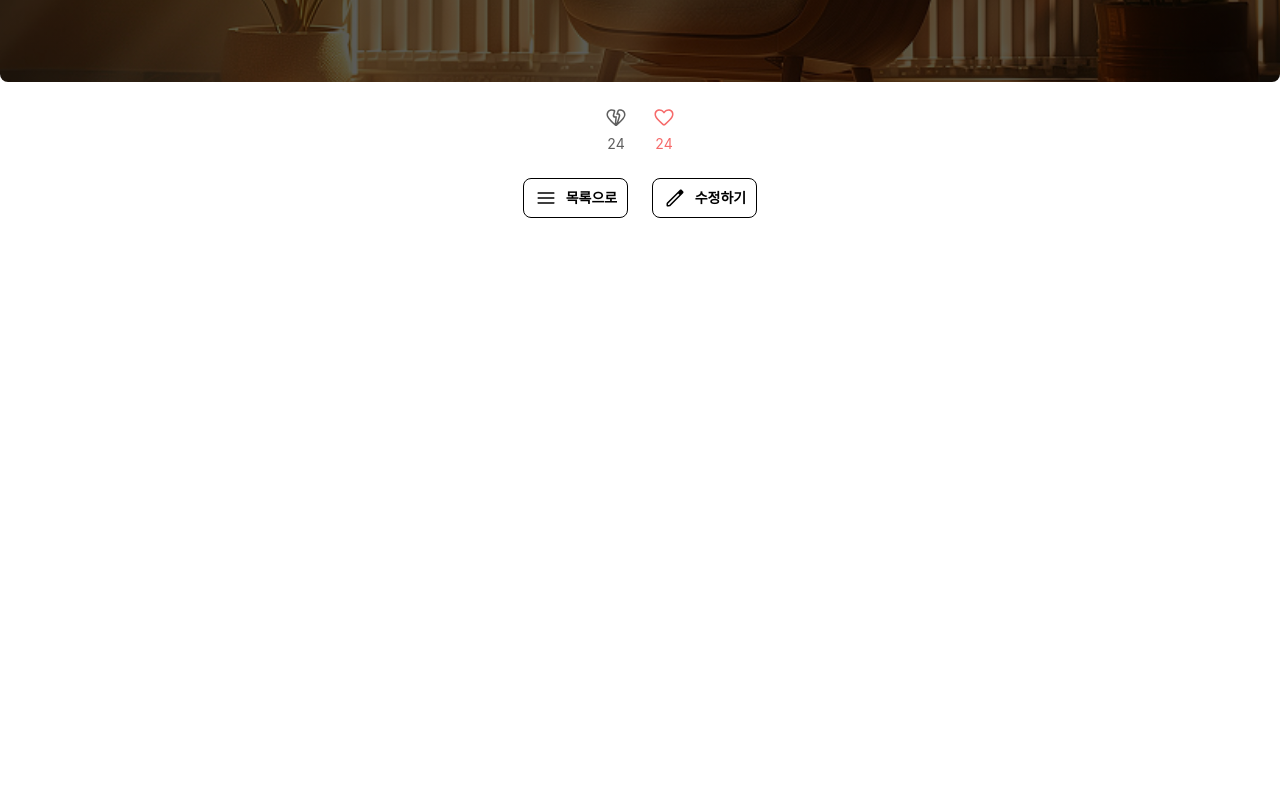
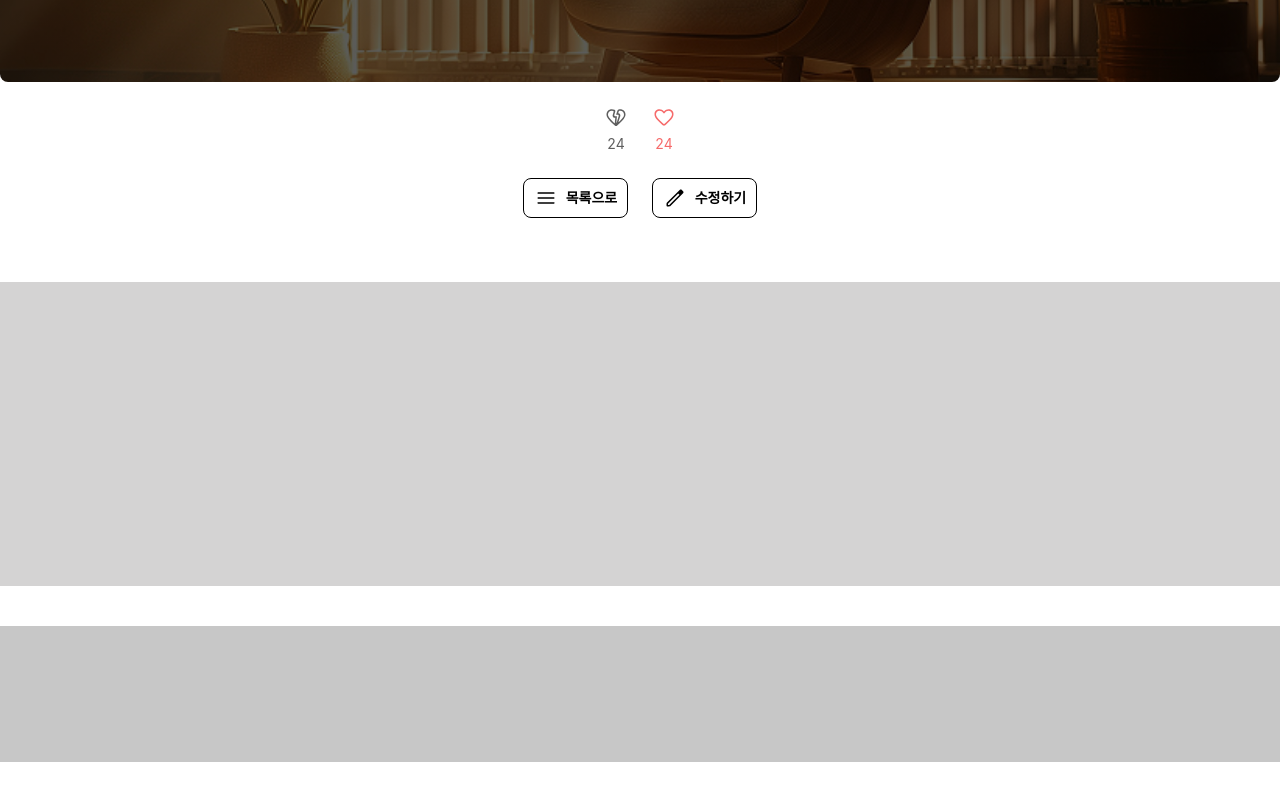
Before and after one commit to Jiyoon-Yang/tripvibe, a Next.js app: page /boards/1 in a window 1280 px wide. Shown: the part 2630-3430 px from the top of the page. Before the commit the page ends 2872 px from the top, so only its background shows below. Built offline with nearby package versions, Linux system fonts and the light colour scheme.

Commit message:
feat: boards-detail 컴포넌트에 retrospect 와이어프레임 영역 추가
- retrospect-input 영역 추가 (1280 × 304px)
- retrospect-list 영역 추가 (1280 × 136px)
- gap(40px) 간격 구조 추가
- background-color로 와이어프레임 표시
- flexbox 기반 구조로 구현

```diff
--- a/src/components/boards-detail/index.tsx
+++ b/src/components/boards-detail/index.tsx
@@ -208,8 +208,23 @@ const BoardsDetail = () => {
         </Button>
       </div>
 
-      {/* gap */}
+      {/* gap - 24px */}
       <div className={styles.gap}></div>
+
+      {/* gap - 40px */}
+      <div className={styles.gapLarge}></div>
+
+      {/* retrospect-input */}
+      <div className={styles.retrospectInput}></div>
+
+      {/* gap - 40px */}
+      <div className={styles.gapLarge}></div>
+
+      {/* retrospect-list */}
+      <div className={styles.retrospectList}></div>
+
+      {/* gap - 40px */}
+      <div className={styles.gapLarge}></div>
     </div>
   );
 };
--- a/src/components/boards-detail/styles.module.css
+++ b/src/components/boards-detail/styles.module.css
@@ -235,3 +235,22 @@
 .buttonItem {
   width: 105px;
 }
+
+/* gap - 40px */
+.gapLarge {
+  height: 40px;
+}
+
+/* retrospect-input */
+.retrospectInput {
+  width: 1280px;
+  height: 304px;
+  background-color: var(--gray-200);
+}
+
+/* retrospect-list */
+.retrospectList {
+  width: 1280px;
+  height: 136px;
+  background-color: var(--gray-300);
+}
```
Also changed, not shown: src/components/boards-detail/prompt/prompt.101.wireframe.txt.
